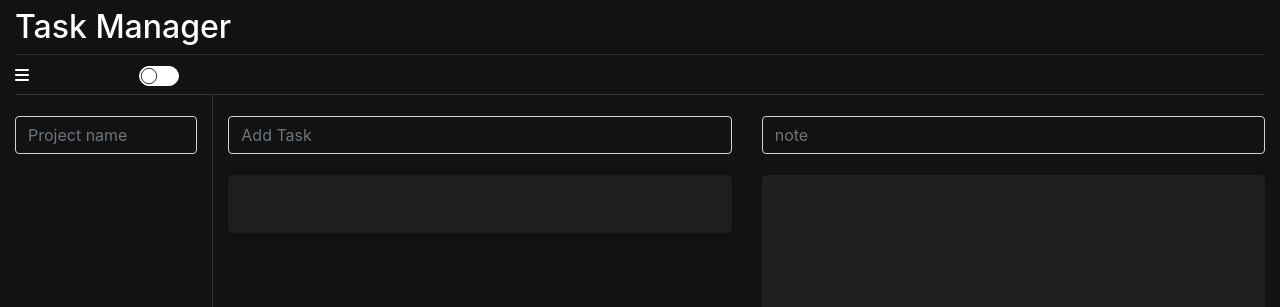
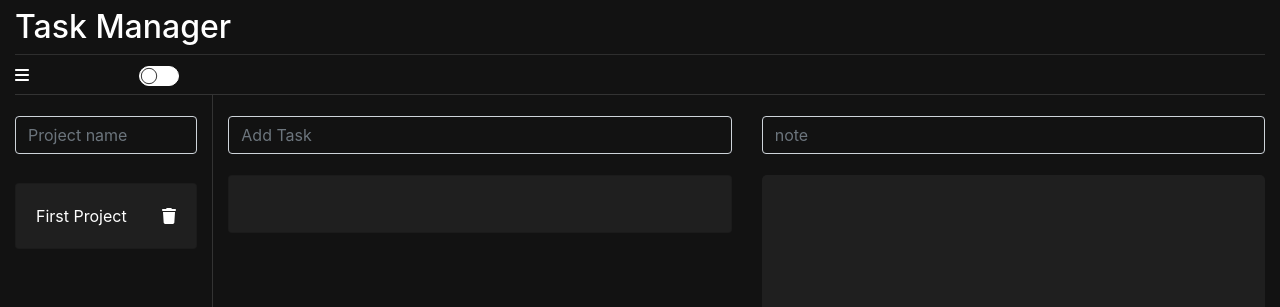
Before and after one commit to simonjduckett/Task-Manager, a React (Create React App) app: page / in a window 1280 px wide. Shown: the top 307 px of the page. Built offline with nearby package versions, Linux system fonts and the light colour scheme.

Commit message:
make defualt starter state

```diff
--- a/src/features/projectsSlice.js
+++ b/src/features/projectsSlice.js
@@ -7,7 +7,7 @@ const save = (value) => {
 export const projectsSlice = createSlice({
     name: 'projects',
     initialState: {
-        value: localStorage.getItem("projects") ? JSON.parse(localStorage.getItem("projects")) : []
+        value: localStorage.getItem("projects") ? JSON.parse(localStorage.getItem("projects")) : [{id: 23432, name: 'First Project'}]
     },
     reducers: {
         //write these functions properly
--- a/src/features/tasksSlice.js
+++ b/src/features/tasksSlice.js
@@ -8,7 +8,7 @@ export const tasksSlice = createSlice({
     name: 'tasks',
     initialState: {
         value: [],
-        allTasks: localStorage.getItem("todolist") ? JSON.parse(localStorage.getItem("todolist")) : []
+        allTasks: localStorage.getItem("todolist") ? JSON.parse(localStorage.getItem("todolist")) : [{ done: false, id: 324, name: 'Add more tasks', projectId: 23432, time: ' '}]
     },
     reducers: {
         loadList: (state, action) => {
--- a/src/styles/themes.scss
+++ b/src/styles/themes.scss
@@ -26,9 +26,13 @@
     }
     .project {
         color: #333 !important;
+        &:hover {
+            background-color: #dcdcdc;
+            cursor: pointer;
+        }
     }
     .project.active {
-        background-color: #333;
-        color: #fff !important;
+        background-color: #dcdcdc;
+        color: #333 !important;
     }
 }
```
